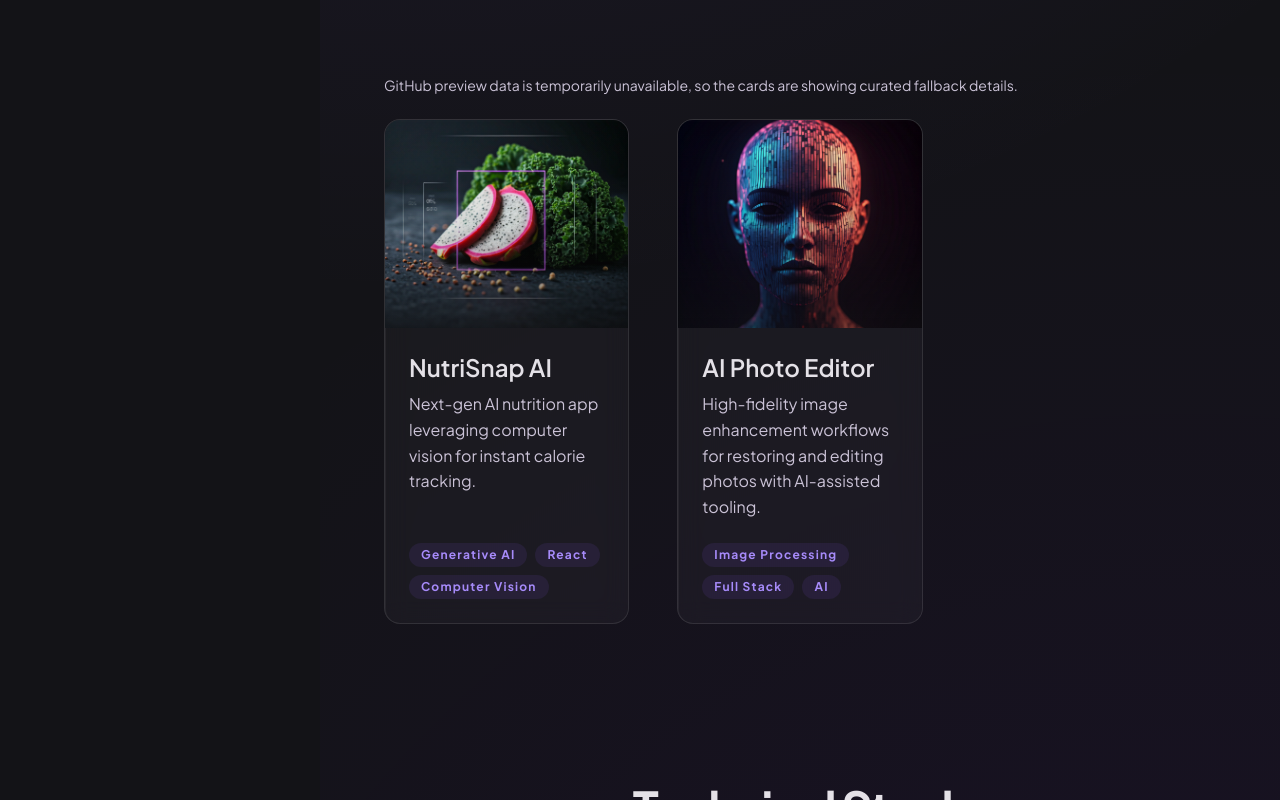
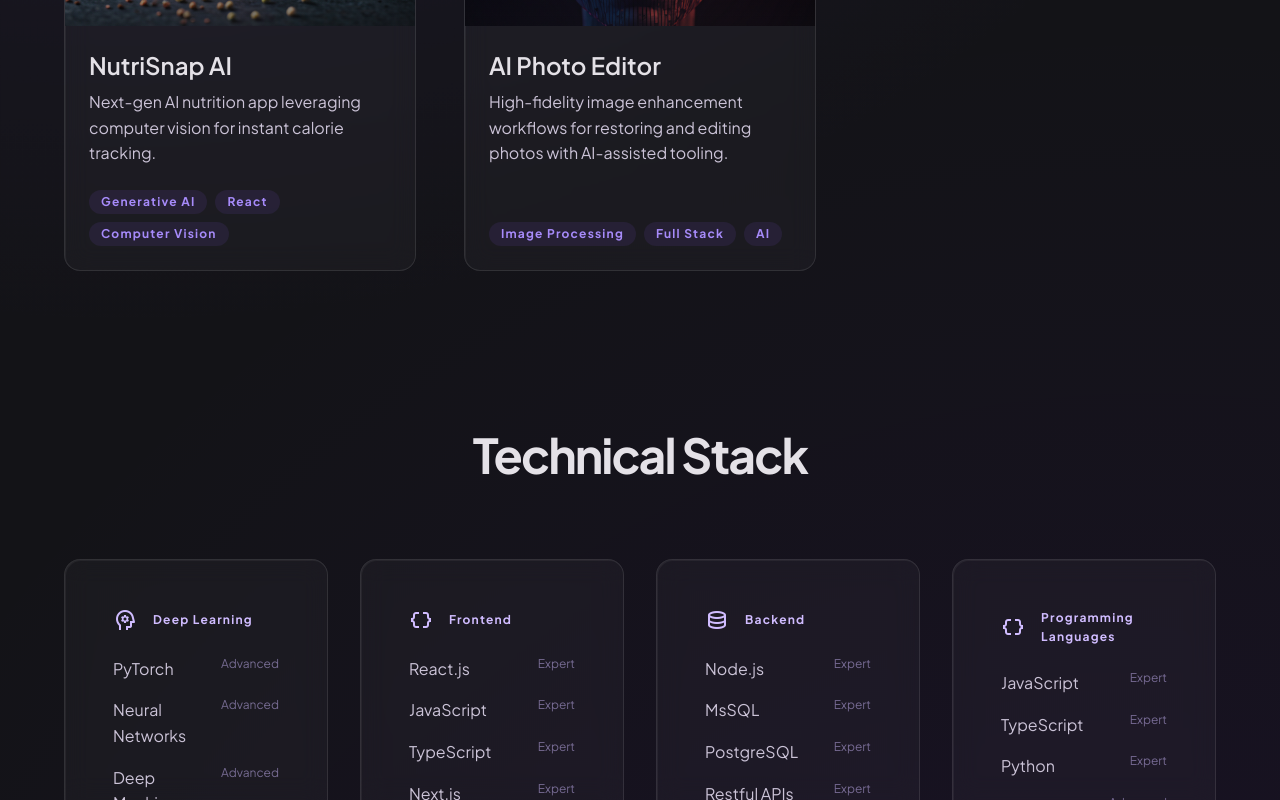
Before and after one commit to isabelledey/portfolio-website, a React (Vite) app: page / in a window 1280 px wide. Shown: the part 2000-2800 px from the top of the page. Built offline with nearby package versions, Linux system fonts and the light colour scheme; no server answers.

Commit message:
removed side bar

```diff
--- a/src/App.jsx
+++ b/src/App.jsx
@@ -12,8 +12,9 @@ function App() {
   return (
     <div className="dark">
       <Navbar />
-      <div className="lg:ml-80 bg-gradient-mesh min-h-screen">
-        <Sidebar />
+      <div className="bg-gradient-mesh min-h-screen">
+      {/* add lg:ml-80 to main when sidebar is added back in */}
+        {/* <Sidebar /> */}
         <main>
           <Hero />
           <About />
--- a/src/data/siteContent.js
+++ b/src/data/siteContent.js
@@ -82,6 +82,19 @@ export const skillsSections = [
     ],
   },
   {
+    title: "Programming Languages",
+    icon: "data_object",
+    skills: [
+      { name: "JavaScript", level: "Expert" },
+      { name: "TypeScript", level: "Expert" },
+      { name: "Python", level: "Expert" },
+      { name: "C", level: "Advanced" },
+      { name: "C++", level: "Advanced" },
+      { name: "C#", level: "Advanced" },
+      { name: "Java", level: "Advanced" },
+    ],
+  },
+  {
     title: "Tools",
     icon: "build",
     skills: [
```
